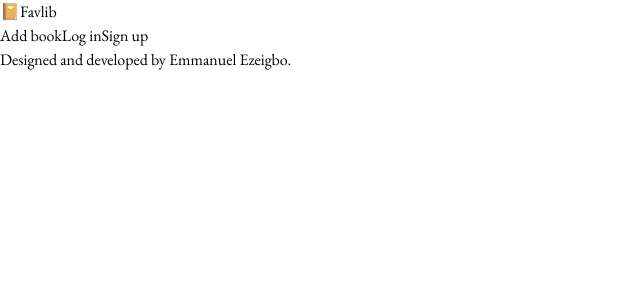
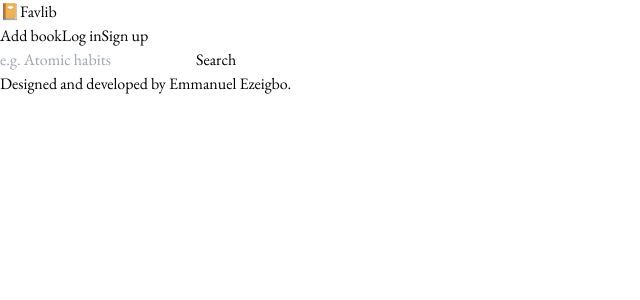
Before and after one commit to BIGSAMOFAFRICA/bookstore, a React (Vite) app in the folder frontend/: page /search in a window 1280 px wide. Shown: the top 300 px of the page, without its empty margins (0-640 px from the left). Built offline with nearby package versions, Linux system fonts and the light colour scheme; no server answers.

Commit message:
Url params and search page created

```diff
--- a/frontend/src/App.jsx
+++ b/frontend/src/App.jsx
@@ -11,6 +11,7 @@ import RedirectAuthenticatedUser from "./providers/RedirectAuthenticatedUsers";
 import AddBook from "./pages/AddBook";
 import RedirectUnauthenticatedUser from "./providers/RedirectUnauthenticatedUsers";
 import Bookpage from "./pages/Bookpage";
+import Searchpage from "./pages/Searchpage";
 
 function App() {
   const { fetchUser, fetchingUser } = useAuthStore();
@@ -55,6 +56,7 @@ function App() {
         />
 
         <Route path="/book/:id" element={<Bookpage />} />
+        <Route path="/search" element={<Searchpage />} />
       </Routes>
       <Footer />
     </>
--- a/frontend/src/components/Hero.jsx
+++ b/frontend/src/components/Hero.jsx
@@ -1,5 +1,27 @@
+import { useEffect, useState } from "react";
+import { useNavigate } from "react-router";
 import BgVideo from "../assets/bg_video.mp4";
 const Hero = () => {
+  const [searchTerm, setSearchTerm] = useState("");
+  const navigate = useNavigate();
+  const handleSubmit = (e) => {
+    e.preventDefault();
+
+    const urlParams = new URLSearchParams(window.location.search);
+    urlParams.set("searchTerm", searchTerm);
+
+    const searchQuery = urlParams.toString();
+    navigate(`/search?${searchQuery}`);
+  };
+
+  useEffect(() => {
+    const urlParams = new URLSearchParams(location.search);
+    const searchTermFromUrl = urlParams.get("searchTerm");
+
+    if (searchTermFromUrl) {
+      setSearchTerm(searchTermFromUrl);
+    }
+  }, []);
   return (
     <div className="relative h-[75vh] lg:h-[90vh] text-[#FFFCF2] px-4 md:px-12 overflow-hidden">
       <div className="bg-[#252422] w-full h-full absolute top-0 left-0 opacity-80 -z-10"></div>
@@ -20,19 +42,24 @@ const Hero = () => {
           like you.
         </h1>
 
-        <div className="relative w-full max-w-sm md:max-w-xl lg:max-w-3xl text-base lg:text-lg">
+        <form
+          onSubmit={handleSubmit}
+          className="relative w-full max-w-sm md:max-w-xl lg:max-w-3xl text-base lg:text-lg"
+        >
           <input
             type="text"
+            value={searchTerm}
+            onChange={(e) => setSearchTerm(e.target.value)}
             placeholder="e.g. Atomic habits"
             className="w-full px-3 py-1.5 md:py-2 text-[#252422] rounded-lg placeholder:text-gray-600 bg-[#FFFCF2]"
           />
           <button
-            type="button"
+            type="submit"
             className="absolute right-0 top-0 bottom-0 bg-[#403D39] px-4 border border-white transitionfont-semibold rounded-r-lg"
           >
             Search
           </button>
-        </div>
+        </form>
       </div>
     </div>
   );
--- /dev/null
+++ b/frontend/src/pages/Searchpage.jsx
@@ -0,0 +1,51 @@
+import { useEffect, useState } from "react";
+import { useNavigate } from "react-router";
+
+const Searchpage = () => {
+  const [searchTerm, setSearchTerm] = useState("");
+  const navigate = useNavigate();
+  const handleSubmit = (e) => {
+    e.preventDefault();
+
+    const urlParams = new URLSearchParams(window.location.search);
+    urlParams.set("searchTerm", searchTerm);
+
+    const searchQuery = urlParams.toString();
+    navigate(`/search?${searchQuery}`);
+  };
+
+  useEffect(() => {
+    const urlParams = new URLSearchParams(location.search);
+    const searchTermFromUrl = urlParams.get("searchTerm");
+
+    if (searchTermFromUrl) {
+      setSearchTerm(searchTermFromUrl);
+    }
+  }, []);
+  return (
+    <div className="min-h-screen text-[#252422] bg-[#f5f5f5] px-4 md:px-12 pb-10 pt-5">
+      <div className="w-full h-full flex flex-col justify-center items-center">
+        <form
+          onSubmit={handleSubmit}
+          className="relative w-full max-w-sm md:max-w-xl lg:max-w-3xl text-base lg:text-lg"
+        >
+          <input
+            type="text"
+            value={searchTerm}
+            onChange={(e) => setSearchTerm(e.target.value)}
+            placeholder="e.g. Atomic habits"
+            className="w-full px-3 py-1.5 md:py-2 text-[#252422] rounded-lg placeholder:text-gray-600 bg-white border border-gray-500"
+          />
+          <button
+            type="submit"
+            className="absolute right-0 top-0 bottom-0 bg-[#403D39] text-[#f5f5f5] px-4 border border-white transitionfont-semibold rounded-r-lg"
+          >
+            Search
+          </button>
+        </form>
+      </div>
+    </div>
+  );
+};
+
+export default Searchpage;
```
